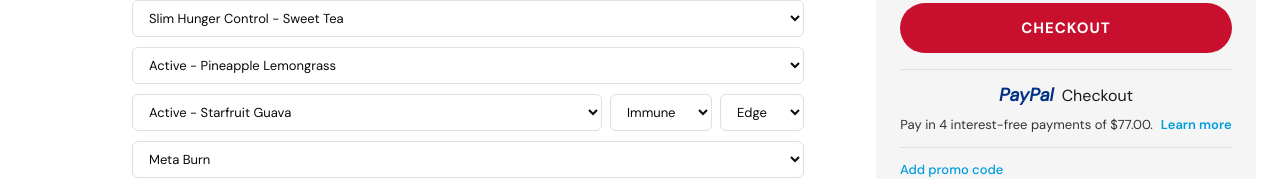
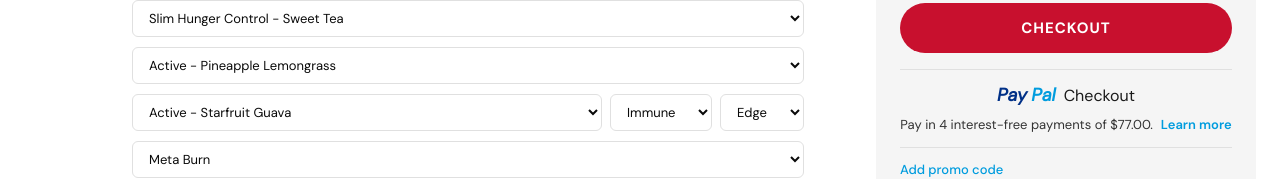
Before and after one commit to PlexusworldwideUX/Prototypecartandcheckout, a React (Vite) app: page / in a window 1280 px wide. Shown: the part 591-770 px from the top of the page. Built offline with nearby package versions, Linux system fonts and the light colour scheme.

Commit message:
Update OrderSummary.tsx

```diff
--- a/src/app/components/OrderSummary.tsx
+++ b/src/app/components/OrderSummary.tsx
@@ -218,7 +218,7 @@
           <div className="text-center hidden lg:block">
             {/* PayPal as one word, two-tone, sans-serif */}
             <div className="flex items-center justify-center gap-1 mb-1.5">
-              <span style={{ fontSize: '18px', fontWeight: 800, fontStyle: 'italic', color: '#003087', fontFamily: "'DM Sans', sans-serif" }}>PayPal</span>
+              <span style={{ fontSize: '18px', fontWeight: 800, fontStyle: 'italic', color: '#003087', fontFamily: "'DM Sans', sans-serif" }}>Pay</span><span style={{ fontSize: '18px', fontWeight: 800, fontStyle: 'italic', color: '#009cde', fontFamily: "'DM Sans', sans-serif" }}>Pal</span>
               <span style={{ fontSize: '16px', fontWeight: 400, color: '#1a1a1a', marginLeft: '4px', fontFamily: "'DM Sans', sans-serif" }}>Checkout</span>
             </div>
             {/* Force inline — no wrapping */}
```
